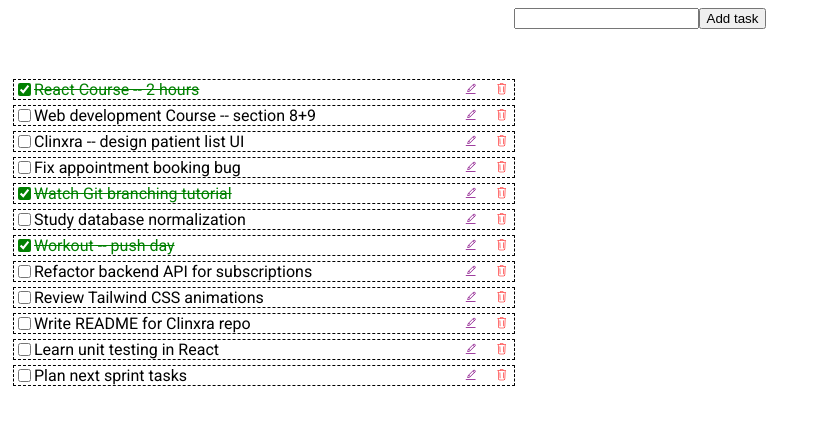
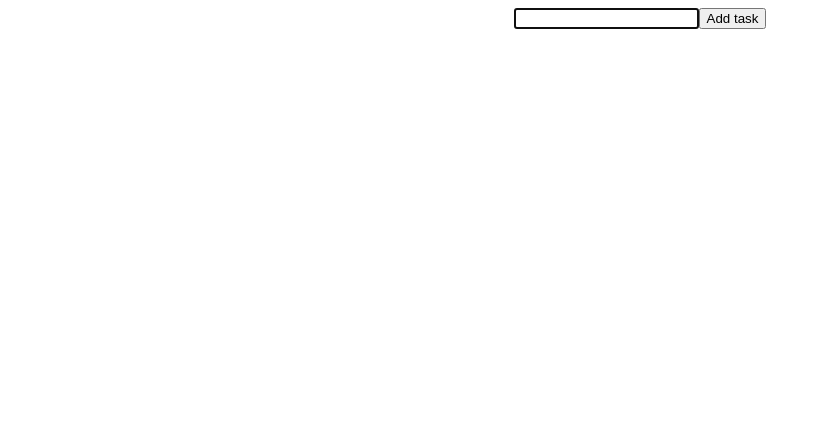
Before and after one commit to xncee/React, a React (Create React App) app: page / in a window 1280 px wide. Shown: the top 424 px of the page, without its empty margins (0-816 px from the left). Built offline with nearby package versions, Linux system fonts and the light colour scheme.

Commit message:
refactor: update ToDoList to use local storage for task management

```diff
--- a/src/6.0 CRUD (ToDo)/ToDoList.js
+++ b/src/6.0 CRUD (ToDo)/ToDoList.js
@@ -2,22 +2,32 @@ import {useState, useEffect} from 'react';
 import styles from './ToDo.module.css';
 import { CiEdit, CiTrash } from "react-icons/ci";
 
+// {text: "React Course -- 2 hours", completed: true },
+// {text: "Web development Course -- section 8+9", completed: false },
+// {text: "Clinxra -- design patient list UI", completed: false },
+// {text: "Fix appointment booking bug", completed: false },
+// {text: "Watch Git branching tutorial", completed: true },
+// {text: "Study database normalization", completed: false },
+// {text: "Workout -- push day", completed: true },
+// {text: "Refactor backend API for subscriptions", completed: false },
+// {text: "Review Tailwind CSS animations", completed: false },
+// {text: "Write README for Clinxra repo", completed: false },
+// {text: "Learn unit testing in React", completed: false },
+// {text: "Plan next sprint tasks", completed: false },
+
+const LOCAL_STORAGE_KEY = 'tasks';
+
 export default function ToDoList() {
     const [newTask, setNewTask] = useState('');
-	const [toDoList, setToDoList] = useState([
-		{ id: 1, text: "React Course -- 2 hours", completed: true },
-		{ id: 2, text: "Web development Course -- section 8+9", completed: false },
-		{ id: 3, text: "Clinxra -- design patient list UI", completed: false },
-		{ id: 4, text: "Fix appointment booking bug", completed: false },
-		{ id: 5, text: "Watch Git branching tutorial", completed: true },
-		{ id: 6, text: "Study database normalization", completed: false },
-		{ id: 7, text: "Workout -- push day", completed: true },
-		{ id: 8, text: "Refactor backend API for subscriptions", completed: false },
-		{ id: 9, text: "Review Tailwind CSS animations", completed: false },
-		{ id: 10, text: "Write README for Clinxra repo", completed: false },
-		{ id: 11, text: "Learn unit testing in React", completed: false },
-		{ id: 12, text: "Plan next sprint tasks", completed: false },
-	]);
+	const [toDoList, setToDoList] = useState(() => {
+		const storedList = localStorage.getItem(LOCAL_STORAGE_KEY);
+		console.log(storedList);
+		return storedList ? JSON.parse(storedList) : []
+    });
+
+    useEffect(() => {
+        localStorage.setItem(LOCAL_STORAGE_KEY, JSON.stringify(toDoList));
+    }, [toDoList]);
 
 	const handleInputChange = (e) => {
 		setNewTask(e.target.value)
@@ -63,6 +73,7 @@ export default function ToDoList() {
 		<div>
 			<div className={styles.addTask}>
 				<input
+					autoFocus
 					className={styles.taskBar}
 					type="text"
 					value={newTask}
@@ -144,7 +155,6 @@ function Task(props) {
 				className={styles.taskCheckBox}
 				type="checkbox"
 				checked={props.isCompleted}
-				completed={props.isCompleted}
 				onChange={handleStatus}
 			/>
 			<div className={styles.taskText}>
```
